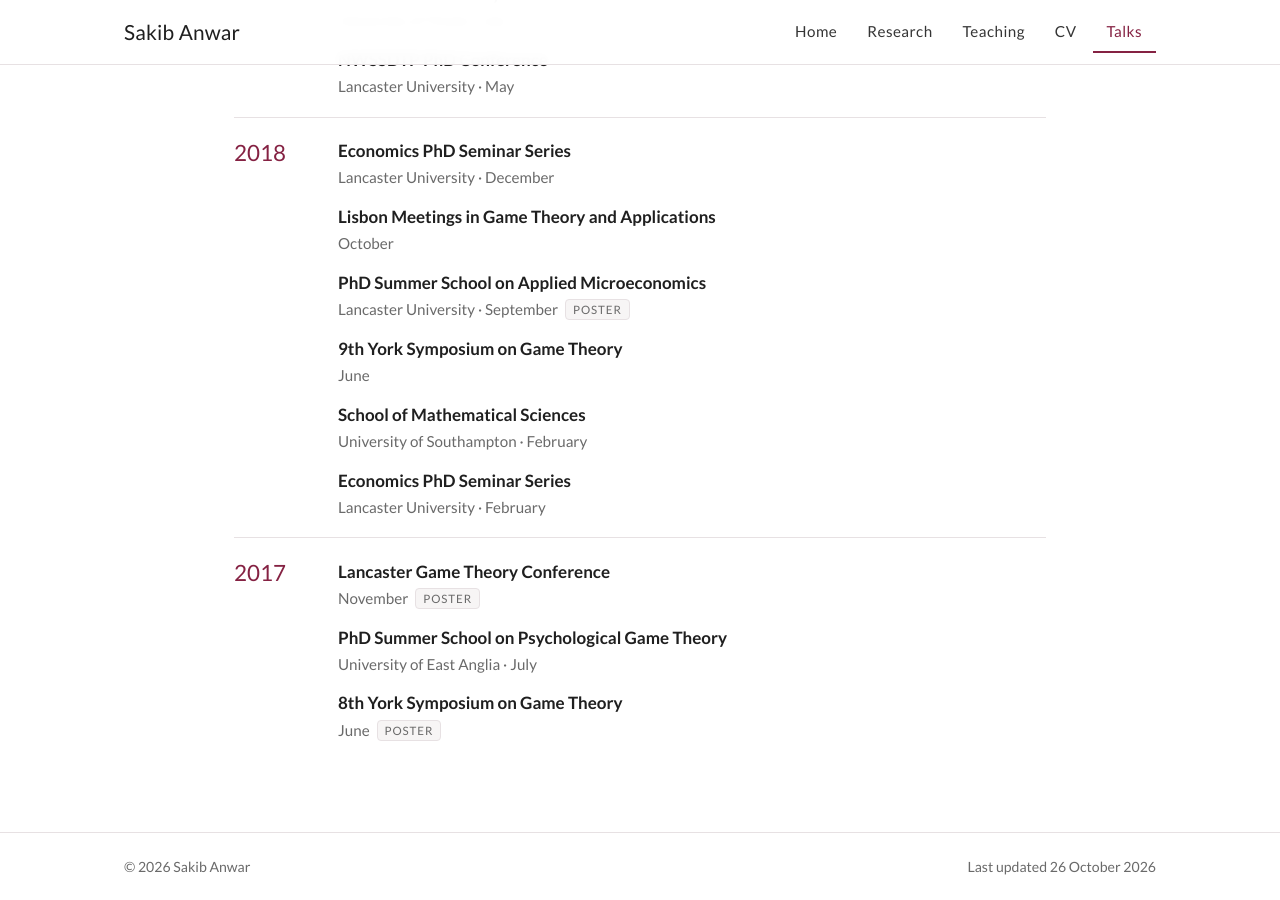
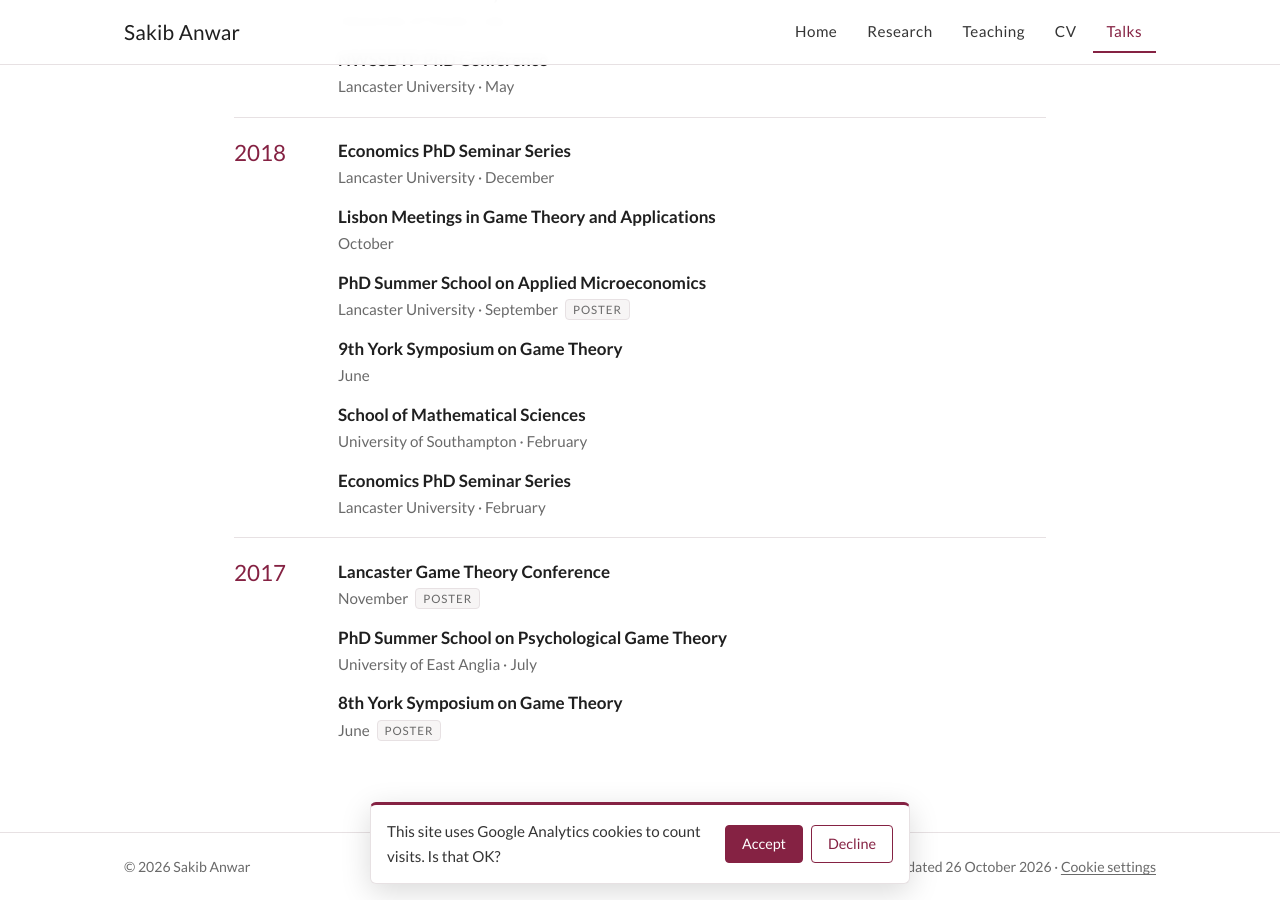
Before and after one commit to sakibanwar/sakibanwar.github.io, a Jekyll site: the page built from talks.md, in a window 1280 px wide and 900 px high, scrolled down 835 px. Built offline with Jekyll 4.4.1, drawn with Linux system fonts in a browser that asks for light colours; part of the change alters nothing that is shown.

Commit message:
Switch on Google Analytics (G-XC86MJ85NL)
Co-Authored-By: Claude Opus 5.5 <noreply@anthropic.com>

```diff
--- a/_config.yml
+++ b/_config.yml
@@ -32,7 +32,7 @@ cv_pdf: /assets/cv/Sakib_Anwar_CV.pdf
 
 # Google Analytics 4 Measurement ID (starts with G-). Leave empty to switch
 # analytics and the cookie banner off.
-google_analytics: ""
+google_analytics: "G-XC86MJ85NL"
 
 # Used by jekyll-seo-tag for search engines and link previews
 author: Sakib Anwar
```
